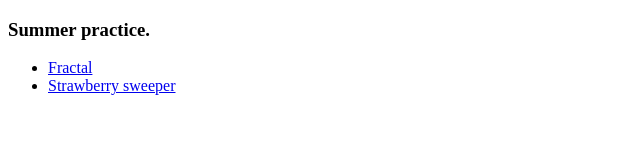
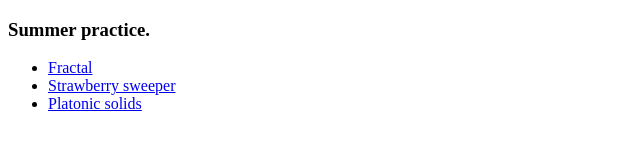
Before and after one commit to IrinaFedorich/IrinaFedorich.github.io, a plain HTML site: page index.html in a window 1280 px wide. Shown: the whole page, without its empty margins (0-640 px from the left). Drawn offline with Linux system fonts and the light colour scheme.

Commit message:
Update index.html

```diff
--- a/index.html
+++ b/index.html
@@ -9,6 +9,7 @@
         <ul>
           <li><a href= "FRACTAL01/index.html">Fractal</a></li>
           <li><a href= "MINESWEEPER/index.html">Strawberry sweeper</a></li>
+          <li><a href= "PLATONICSOLID01/index.html">Platonic solids</a></li>
         </ul>
     </body>
 </html>
```
